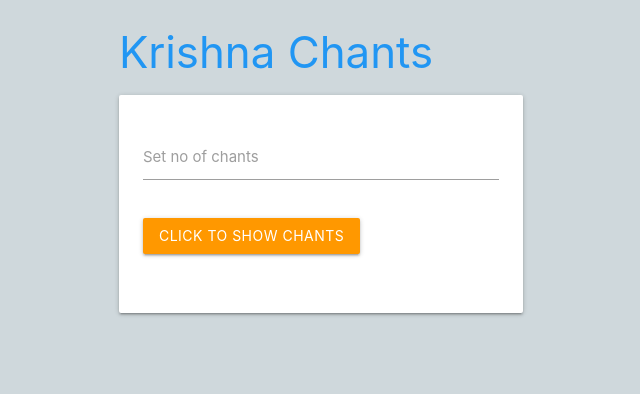
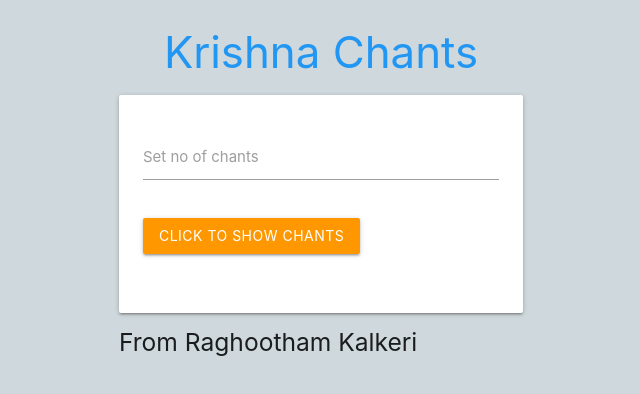
Before and after one commit to Raghu2407/chants, a plain HTML site: page index.html in a window 1280 px wide. Shown: the whole page, without its empty margins (319-959 px from the left). Drawn offline with nearby package versions, Linux system fonts and the light colour scheme.

Commit message:
Add files via upload

```diff
--- a/index.html
+++ b/index.html
@@ -94,7 +94,7 @@
 <body class="blue-grey lighten-4">
   <div class="row">
     <div class="col s12 m4 l4 offset-l4">
-      <h3 class="blue-text">Krishna Chants</h3>
+      <h3 class="blue-text center">Krishna Chants</h3>
       <div class="card-panel">
         <form method="POST">
           <div class="row">
@@ -113,6 +113,7 @@
       <div class="col s12">
         <div id="showdata"></div>
       </div>
+      <h5>From Raghootham Kalkeri</h5>
     </div>
   </div>
   <script src="https://code.jquery.com/jquery-3.3.1.min.js"></script>
```
